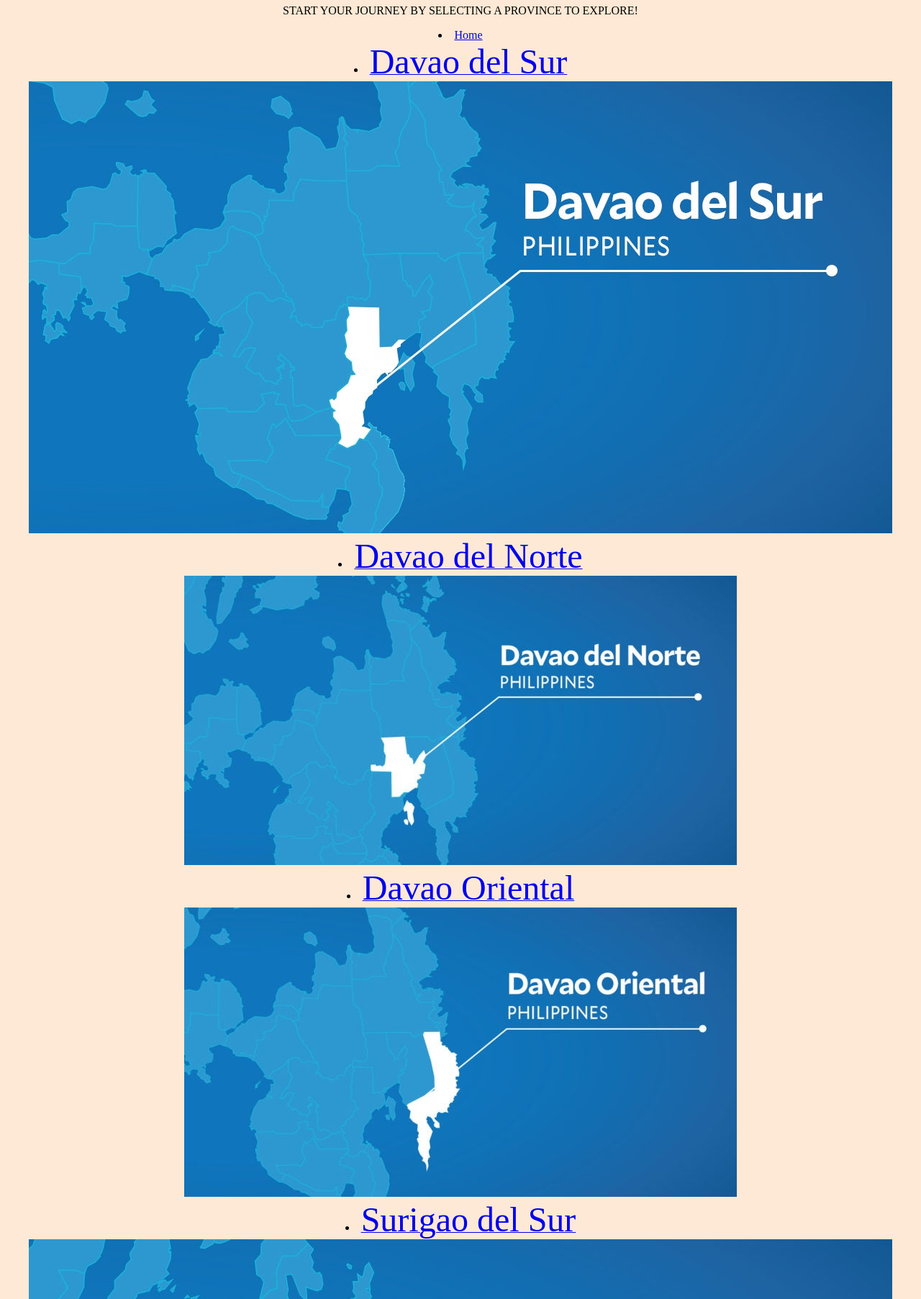
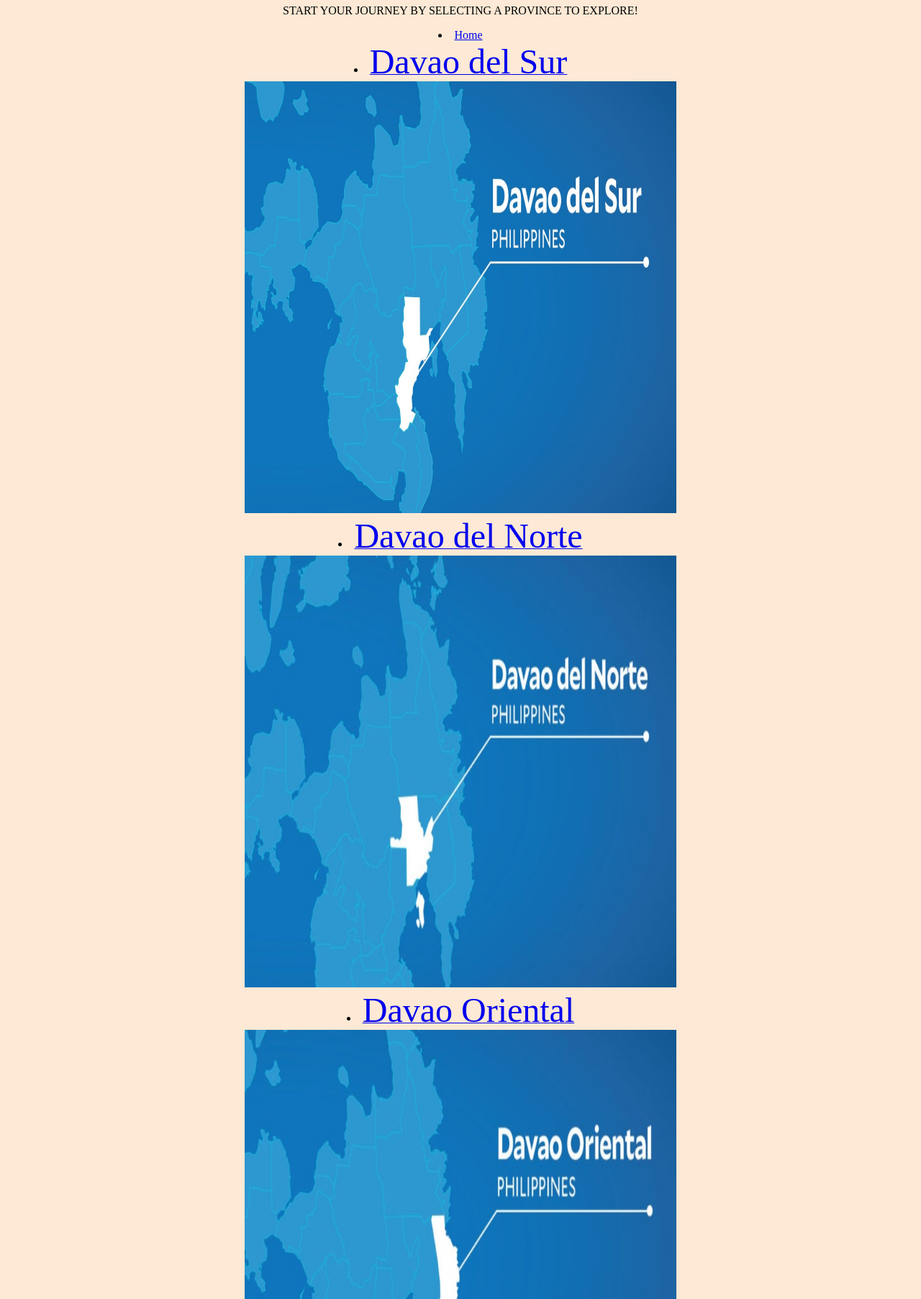
Before and after one commit to L0mel/L0mel.github.io, a plain HTML site: page index.html in a window 1280 px wide. Shown: the part 95-1900 px from the top of the page at 72% size. Drawn offline with Linux system fonts and the light colour scheme.

Commit message:
Update index.html

```diff
--- a/index.html
+++ b/index.html
@@ -14,13 +14,13 @@
 
               <li class="active-item"><a href="index.html">Home</a></li>
               <li><a href="Davaodelsur.html"><font align="left" size=800> Davao del Sur</font></a></li>
-              <img src="DDS.jpg" hspace=30>
+              <img src="DDS.jpg" width="600" height="600" hspace=30>
               <li><a href="Davaodelnorte.html"><font align="left" size=800> Davao del Norte</font></a></li>
-              <img src="DDN.jpg" hspace=30>
+              <img src="DDN.jpg" width="600" height="600" hspace=30>
               <li><a href="Davaooriental.html"><font align="left" size=800> Davao Oriental</font></a></li>
-              <img src="DO.jpg" hspace=30>
+              <img src="DO.jpg" width="600" height="600" hspace=30>
               <li><a href="Surigaodelsur.html"><font align="left" size=800> Surigao del Sur</font></a></li>
-               <img src="SDS.jpg" hspace=30>
+               <img src="SDS.jpg" width="600" height="600" hspace=30>
 
           </div>
 
```
